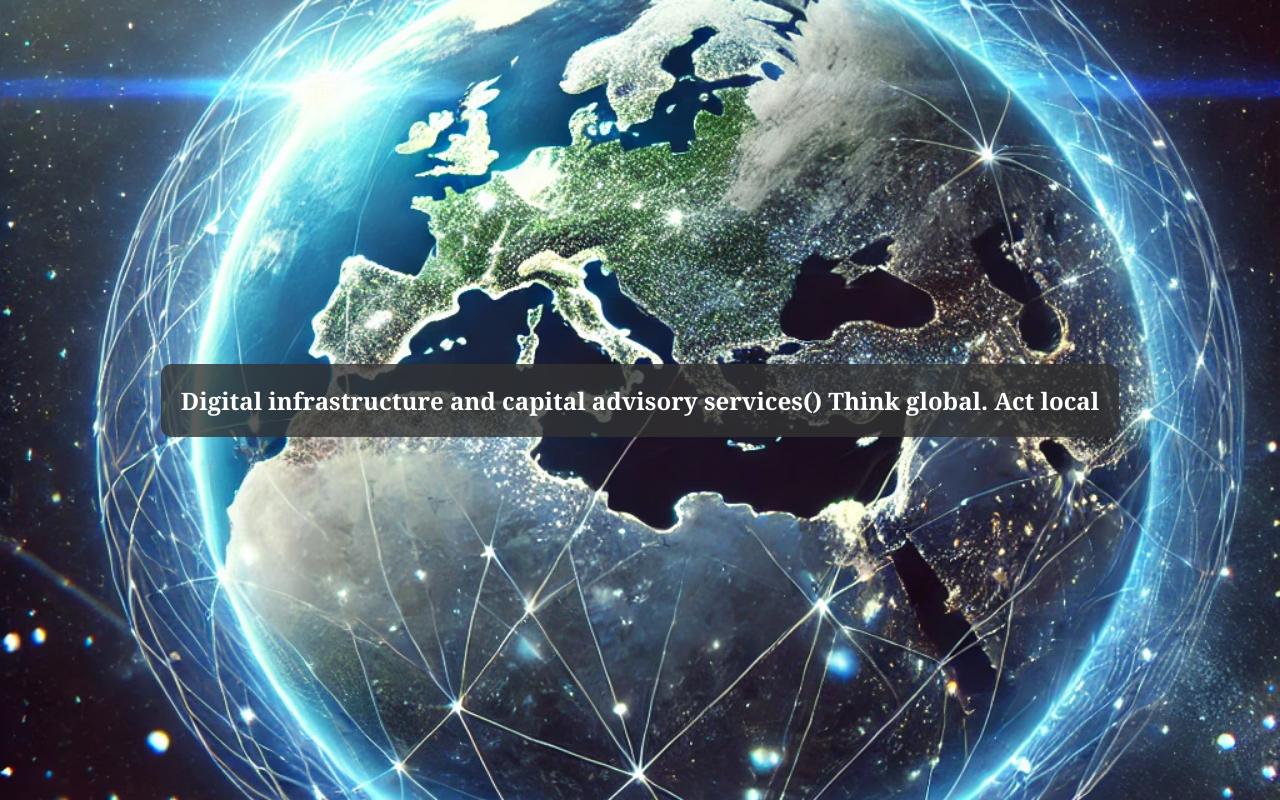
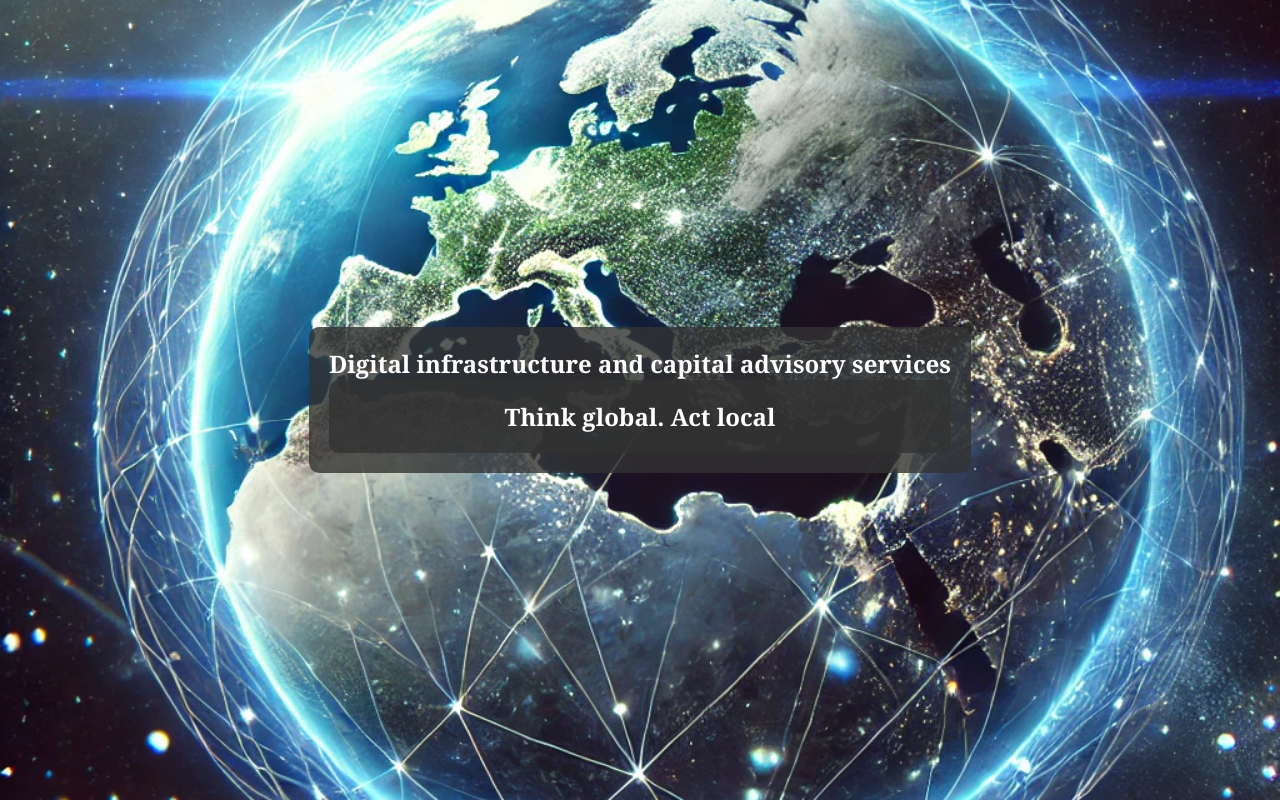
Before and after one commit to sweetlake-capital/sweetlake-capital, a plain HTML site: page index.html in a window 1280 px wide. Drawn offline with Linux system fonts and the light colour scheme.

Commit message:
Update index.html

```diff
--- a/index.html
+++ b/index.html
@@ -29,7 +29,8 @@
 </head>
 <body>
     <div class="content">
-        Digital infrastructure and capital advisory services()
+        Digital infrastructure and capital advisory services
+    <div class="content">
         Think global. Act local
     </div>
 </body>
```
